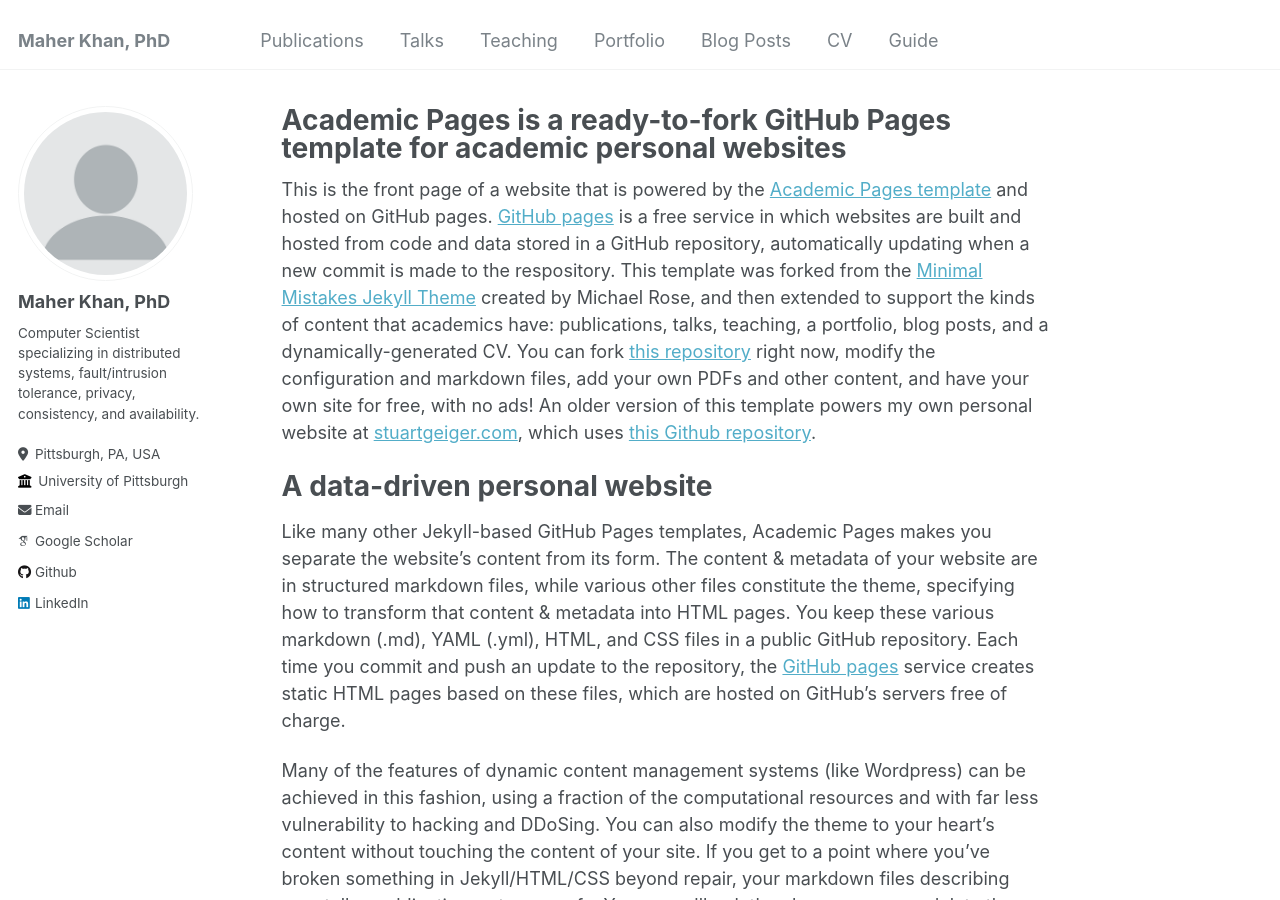
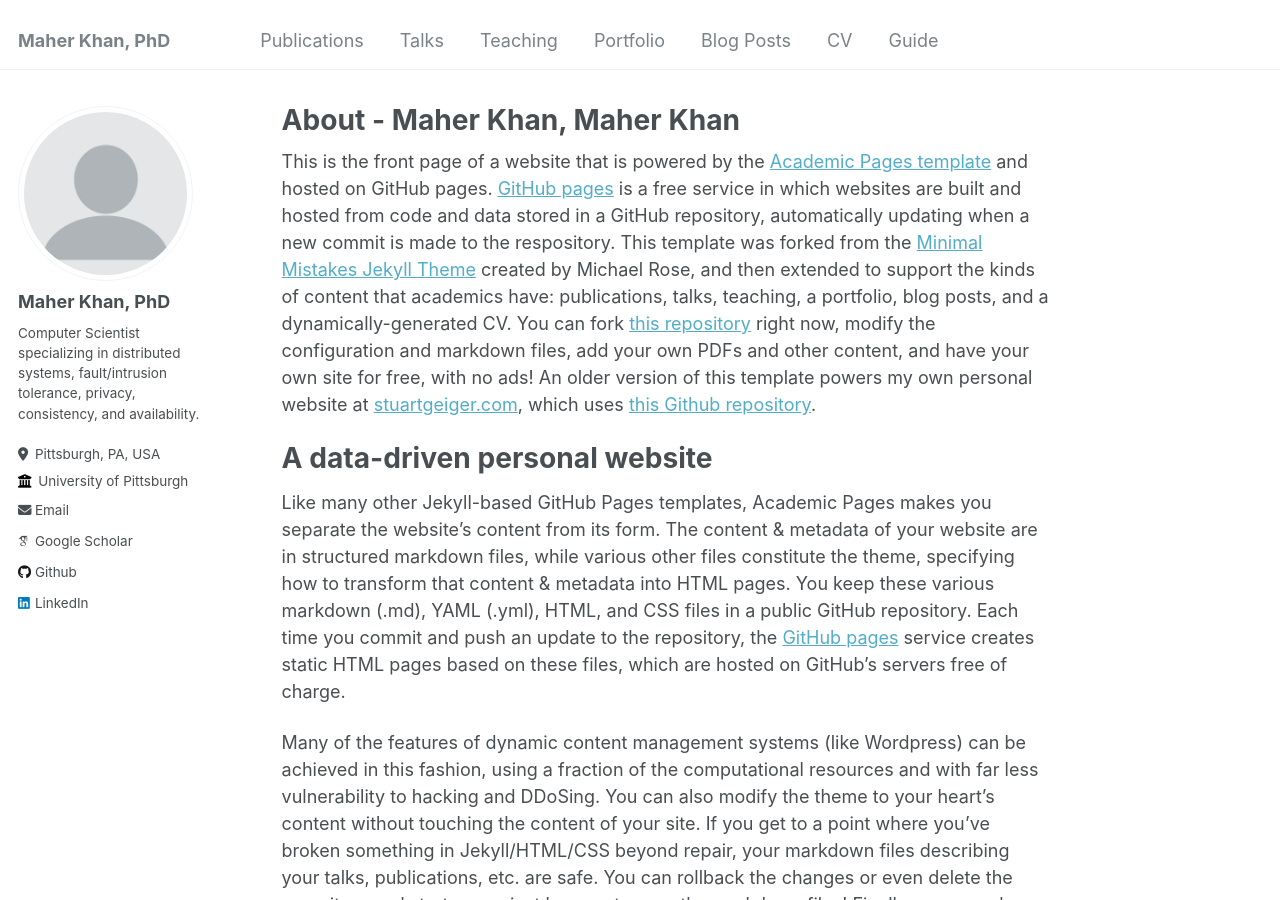
Before and after one commit to maher460/maher460.github.io, a Jekyll site: the page built from _pages/about.md, in a window 1280 px wide and 900 px high. Built offline with Jekyll 4.4.1, drawn with Linux system fonts in a browser that asks for light colours; some web fonts are replaced.

Commit message:
Update about.md

```diff
--- a/_pages/about.md
+++ b/_pages/about.md
@@ -1,6 +1,6 @@
 ---
 permalink: /
-title: "Academic Pages is a ready-to-fork GitHub Pages template for academic personal websites"
+title: "About - Maher Khan, Maher Khan"
 author_profile: true
 redirect_from:
   - /about/
```
